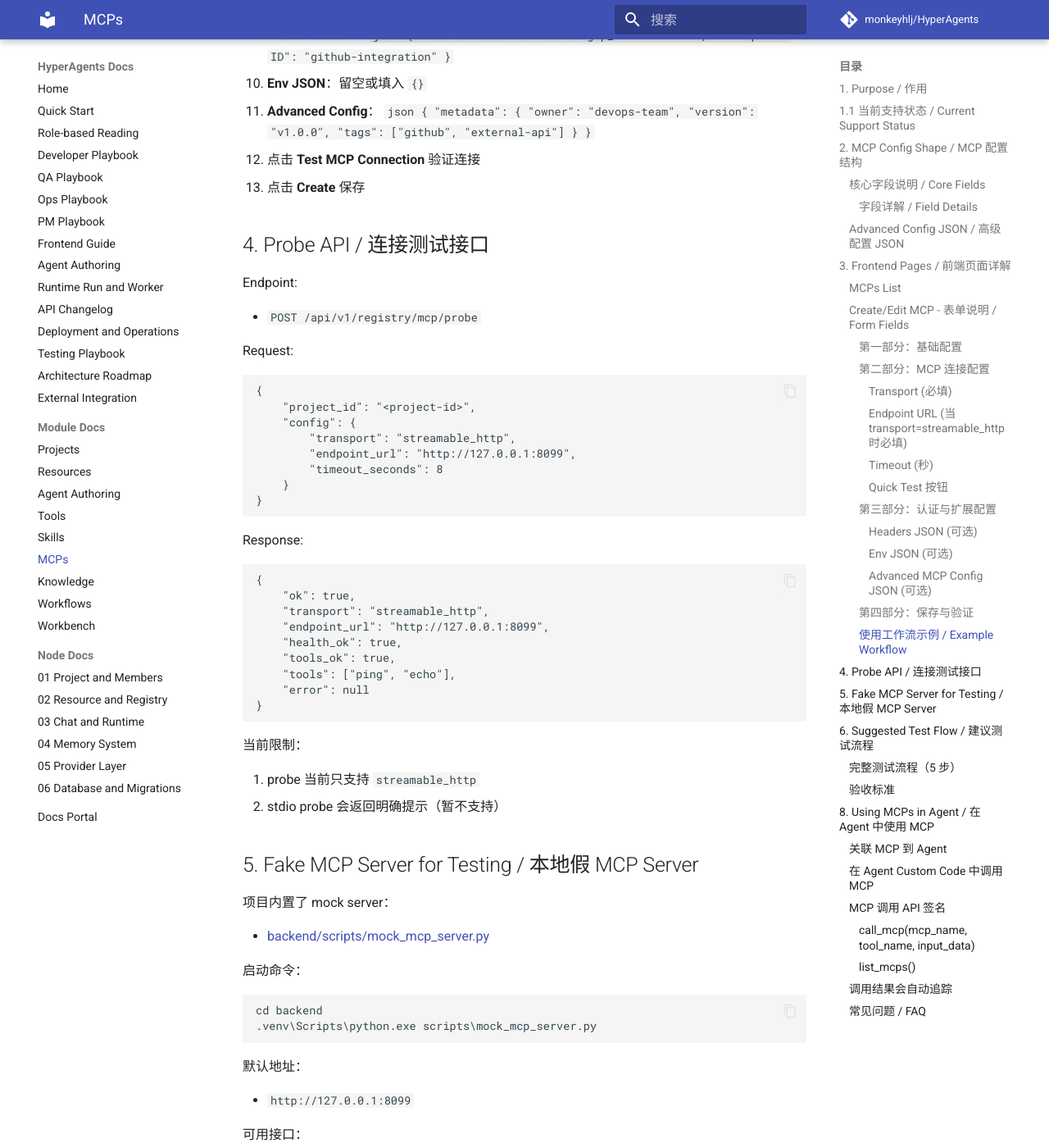
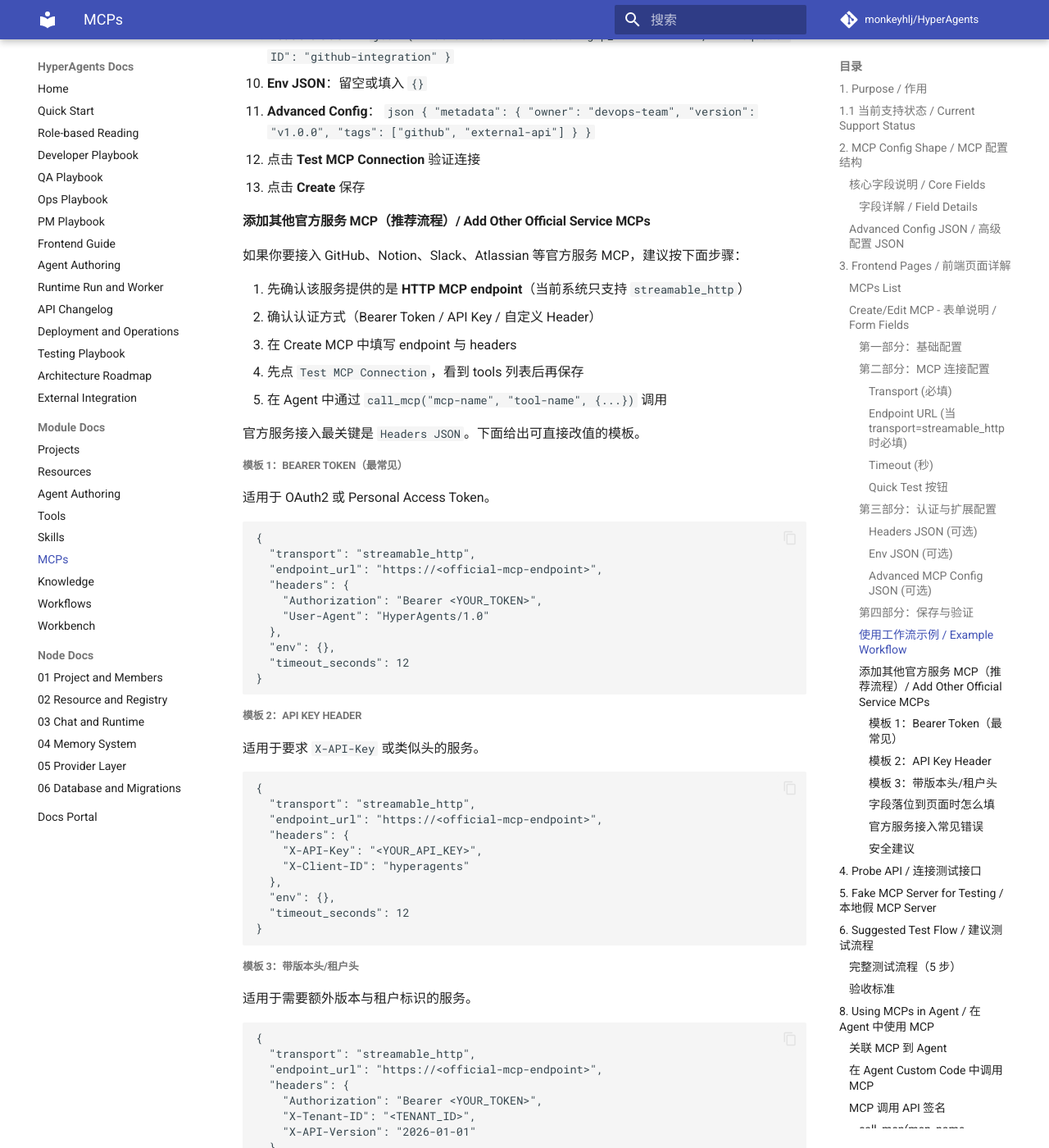
Before and after one commit to monkeyhlj/HyperAgents, an MkDocs documentation site: the page built from docs/modules/mcps.zh-en.md, in a window 1280 px wide and 1400 px high, scrolled down 8398 px. Shown: the whole window at 82% size. Built offline with MkDocs 1.6.1 and Material for MkDocs 9.7.7, drawn with Linux system fonts in a browser that asks for light colours; comment, search, counter and statistics services are not loaded; some of the changed text lies outside the part shown.

Commit message:
docs: update mcps

````diff
--- a/docs/modules/mcps.zh-en.md
+++ b/docs/modules/mcps.zh-en.md
@@ -353,6 +353,92 @@
 12. 点击 **Test MCP Connection** 验证连接
 13. 点击 **Create** 保存
 
+#### 添加其他官方服务 MCP（推荐流程）/ Add Other Official Service MCPs
+
+如果你要接入 GitHub、Notion、Slack、Atlassian 等官方服务 MCP，建议按下面步骤：
+
+1. 先确认该服务提供的是 **HTTP MCP endpoint**（当前系统只支持 `streamable_http`）
+2. 确认认证方式（Bearer Token / API Key / 自定义 Header）
+3. 在 Create MCP 中填写 endpoint 与 headers
+4. 先点 `Test MCP Connection`，看到 tools 列表后再保存
+5. 在 Agent 中通过 `call_mcp("mcp-name", "tool-name", {...})` 调用
+
+官方服务接入最关键是 `Headers JSON`。下面给出可直接改值的模板。
+
+##### 模板 1：Bearer Token（最常见）
+
+适用于 OAuth2 或 Personal Access Token。
+
+```json
+{
+  "transport": "streamable_http",
+  "endpoint_url": "https://<official-mcp-endpoint>",
+  "headers": {
+    "Authorization": "Bearer <YOUR_TOKEN>",
+    "User-Agent": "HyperAgents/1.0"
+  },
+  "env": {},
+  "timeout_seconds": 12
+}
+```
+
+##### 模板 2：API Key Header
+
+适用于要求 `X-API-Key` 或类似头的服务。
+
+```json
+{
+  "transport": "streamable_http",
+  "endpoint_url": "https://<official-mcp-endpoint>",
+  "headers": {
+    "X-API-Key": "<YOUR_API_KEY>",
+    "X-Client-ID": "hyperagents"
+  },
+  "env": {},
+  "timeout_seconds": 12
+}
+```
+
+##### 模板 3：带版本头/租户头
+
+适用于需要额外版本与租户标识的服务。
+
+```json
+{
+  "transport": "streamable_http",
+  "endpoint_url": "https://<official-mcp-endpoint>",
+  "headers": {
+    "Authorization": "Bearer <YOUR_TOKEN>",
+    "X-Tenant-ID": "<TENANT_ID>",
+    "X-API-Version": "2026-01-01"
+  },
+  "env": {},
+  "timeout_seconds": 15
+}
+```
+
+##### 字段落位到页面时怎么填
+
+- `Transport`: 选 `streamable_http`
+- `Endpoint URL`: 填官方 MCP 地址（不要填普通 REST API 地址）
+- `Headers JSON`: 粘贴上面模板里的 headers，并替换 token/key
+- `Env JSON`: HTTP 模式可留 `{}`（当前仅记录，不传输）
+- `Advanced MCP Config JSON`: 可选填 metadata，如 owner、version、tags
+
+##### 官方服务接入常见错误
+
+1. 把官方 REST API 地址当作 MCP endpoint
+2. 漏掉 `Authorization` 或 token 过期
+3. endpoint 可访问，但 `/tools` 返回为空（说明服务端未启用 MCP 工具）
+4. 网络可达但超时，`timeout_seconds` 太小
+
+##### 安全建议
+
+1. token/key 不要写入仓库文档和截图
+2. 建议使用最小权限 token，只开放需要的 scope
+3. 定期轮换 token
+4. 生产环境与测试环境使用不同 MCP 资源
+
 ## 4. Probe API / 连接测试接口
 
 Endpoint:
````
